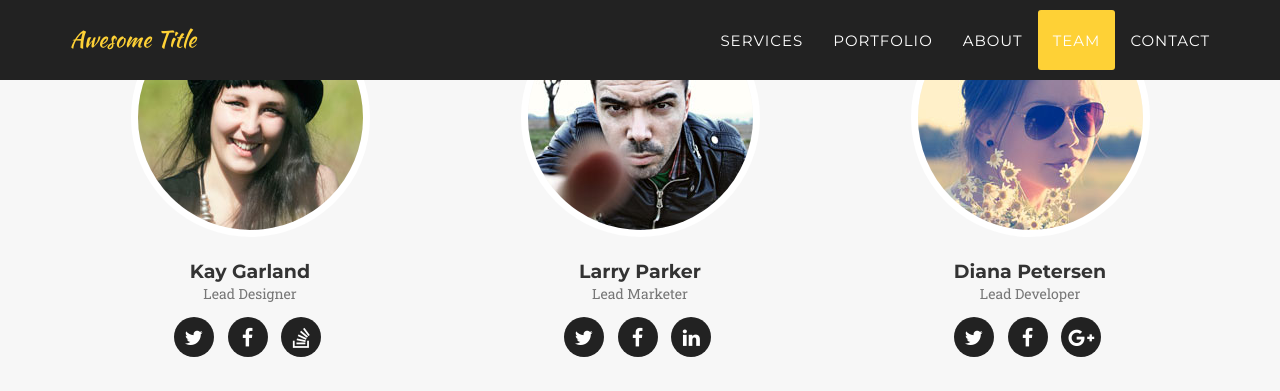
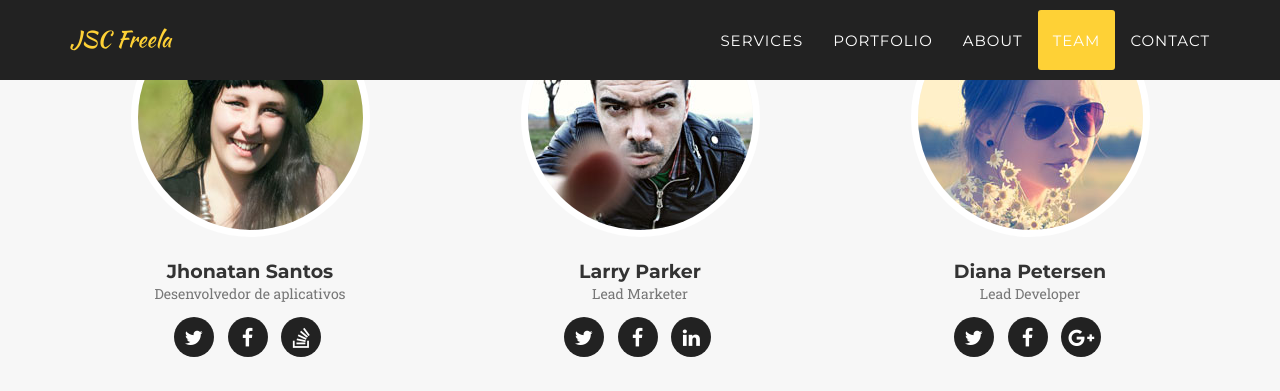
Before and after one commit to Jhonysc43/agencia, a Jekyll site: the page built from index.html, in a window 1280 px wide and 1400 px high, scrolled down 4875 px. Shown: the top 391 px of the window. Built offline with Jekyll 4.4.1, drawn with Linux system fonts in a browser that asks for light colours; some web fonts are replaced; some of the changed text lies outside the part shown.

Commit message:
Update _config.yml

```diff
--- a/_config.yml
+++ b/_config.yml
@@ -1,17 +1,17 @@
-url: https://y7kim.github.io
+url: https://jhonysc43.github.io/agencia/
 baseurl: /agency-jekyll-theme/
 
 # Site settings
-title: Awesome Title
-email: your-email@domain.com
-description: "Write an awesome description for your new site here. You can edit this line in _config.yml. It will appear in your document head meta (for Google search results) and in your feed.xml site description."
+title: JSC Freela
+email: jsc.freela@gmail.com
+description: Meu nome é Jhonatan, sou desenvolvedor de aplicativos Android, Websites, Landing page e e-commerce, conhecimentos sólidos em SCSS, JavaScript e Angular, amante por tecnologia, e minha na área da programação é de que, meu trabalho só se torna um sucesso quando meus clientes alcançam o sucesso,  alavancando suas vendas e capitando mais clientes por intermédio de minhas criações, isso para mim, não tem preço.
 
 
 # Team names, titles and social links
 people:
-- name: Kay Garland
+- name: Jhonatan Santos
   pic: 1
-  position: Lead Designer
+  position: Desenvolvedor de aplicativos
   social:
     - title: twitter
       url: #
```
